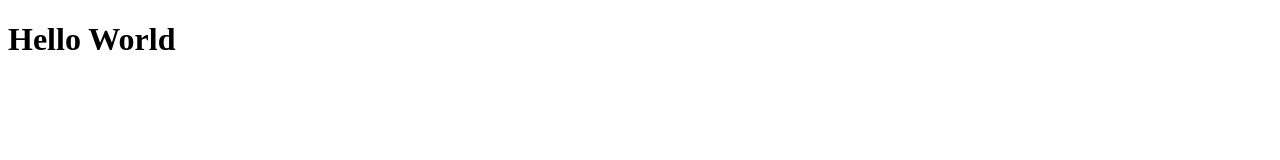
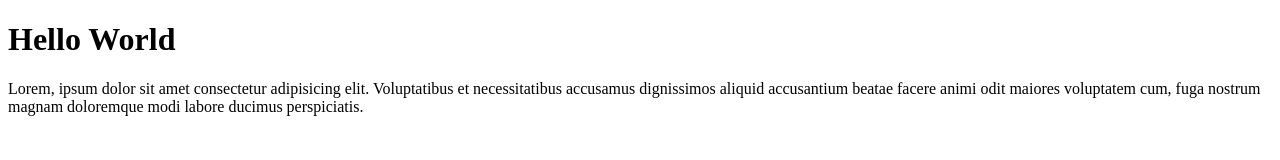
Before and after one commit to kentja2001/wpu-git-odoo, a plain HTML site: page index.html in a window 1280 px wide. Drawn offline with Linux system fonts and the light colour scheme.

Commit message:
menambahkan paragraf

```diff
--- a/index.html
+++ b/index.html
@@ -8,5 +8,6 @@
 </head>
 <body>
     <h1>Hello World</h1>
+    <p>Lorem, ipsum dolor sit amet consectetur adipisicing elit. Voluptatibus et necessitatibus accusamus dignissimos aliquid accusantium beatae facere animi odit maiores voluptatem cum, fuga nostrum magnam doloremque modi labore ducimus perspiciatis.</p>
 </body>
 </html>
```
